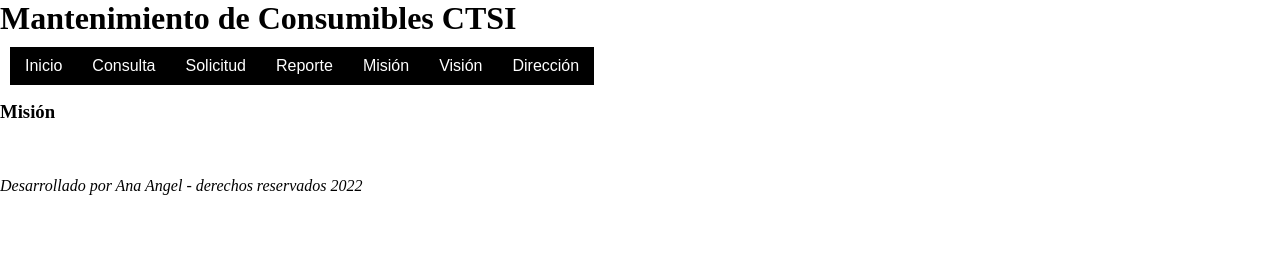
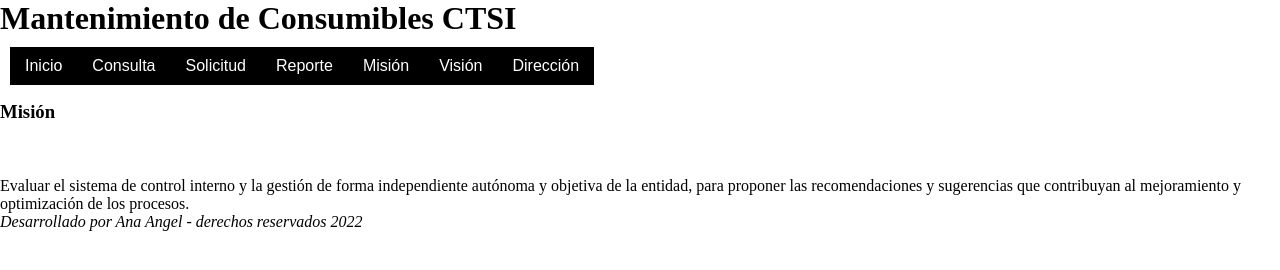
Before and after one commit to EngineerPicon/scmc-ana, a plain HTML site: page mision.html in a window 1280 px wide. Drawn offline with Linux system fonts and the light colour scheme.

Commit message:
Update mision.html

```diff
--- a/mision.html
+++ b/mision.html
@@ -23,6 +23,9 @@
     </div>
     <p></br></br></br></p>
    <h3>Misión</h3><br></br><br>
+<p>Evaluar el sistema de control interno y la gestión de forma independiente autónoma
+    y objetiva de la entidad, para proponer las recomendaciones y sugerencias que
+    contribuyan al mejoramiento y optimización de los procesos.</p>
    <footer><p><i>Desarrollado por Ana Angel - derechos reservados 2022</i></p></footer>
 </body>
 </html>
```
